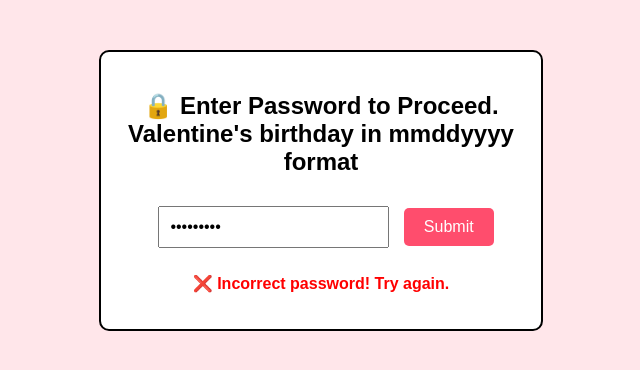
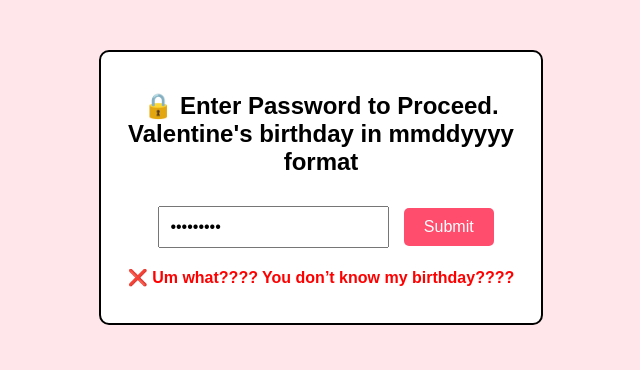
Before and after one commit to saslam3/Valentines, a plain HTML site: page password.html in a window 1280 px wide. Both pictures are taken after typing "Sample123" into the empty fields and a click on the button "Submit". Shown: the whole page, without its empty margins (319-959 px from the left). Drawn offline with Linux system fonts and the light colour scheme.

Commit message:
Update password.html

```diff
--- a/password.html
+++ b/password.html
@@ -40,6 +40,7 @@
             color: red;
             font-weight: bold;
             display: none;
+            margin-top: 10px;
         }
     </style>
 </head>
@@ -49,7 +50,7 @@
         <h2>🔒 Enter Password to Proceed. Valentine's birthday in mmddyyyy format</h2>
         <input type="password" id="password" placeholder="Enter Password">
         <button onclick="checkPassword()">Submit</button>
-        <p id="error">❌ Incorrect password! Try again.</p>
+        <p id="error">❌ <span id="error-message">Incorrect password! Try again.</span></p>
     </div>
 
     <script>
@@ -61,6 +62,7 @@
                 sessionStorage.setItem("authenticated", "true");
                 window.location.href = "index.html";
             } else {
+                document.getElementById("error-message").innerText = "Um what???? You don’t know my birthday????";
                 document.getElementById("error").style.display = "block";
             }
         }
```
